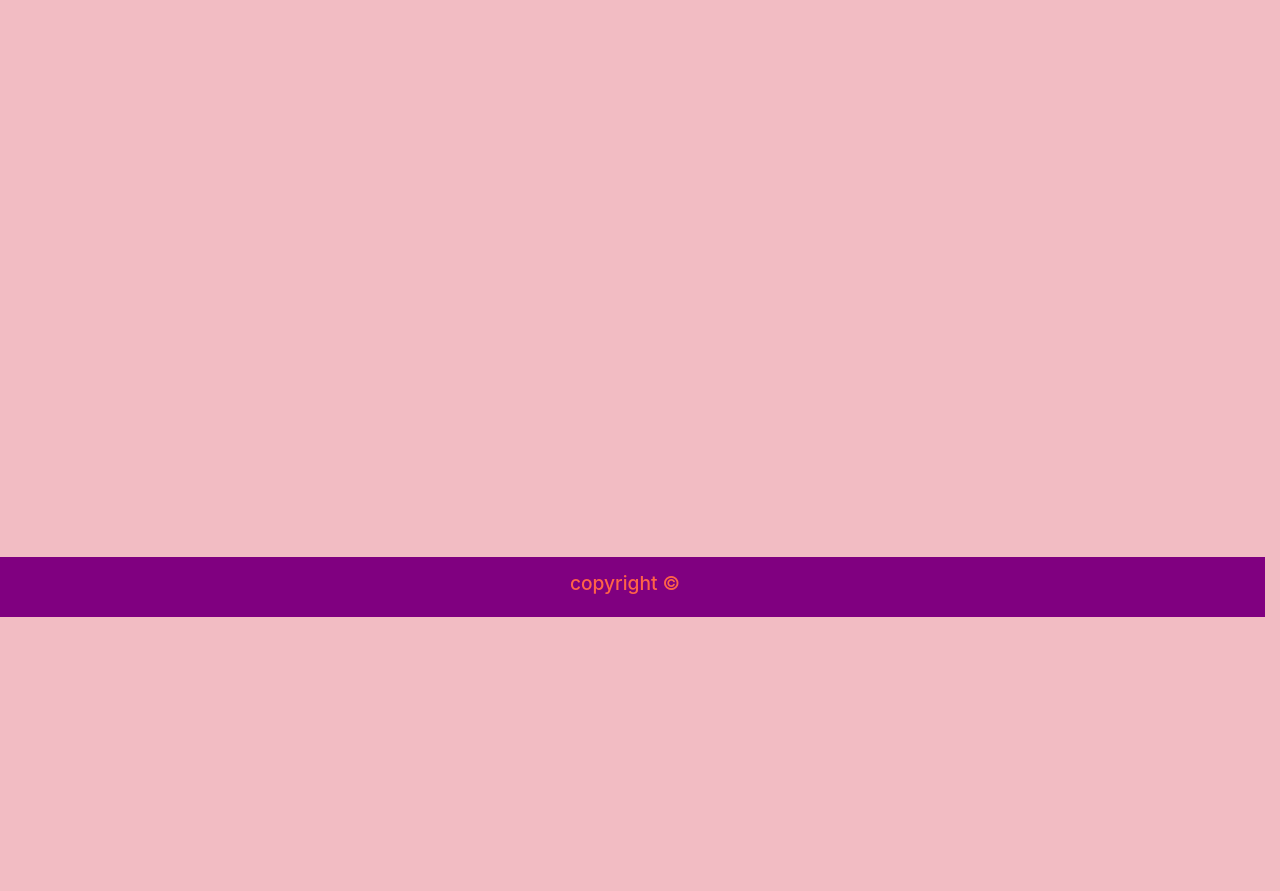
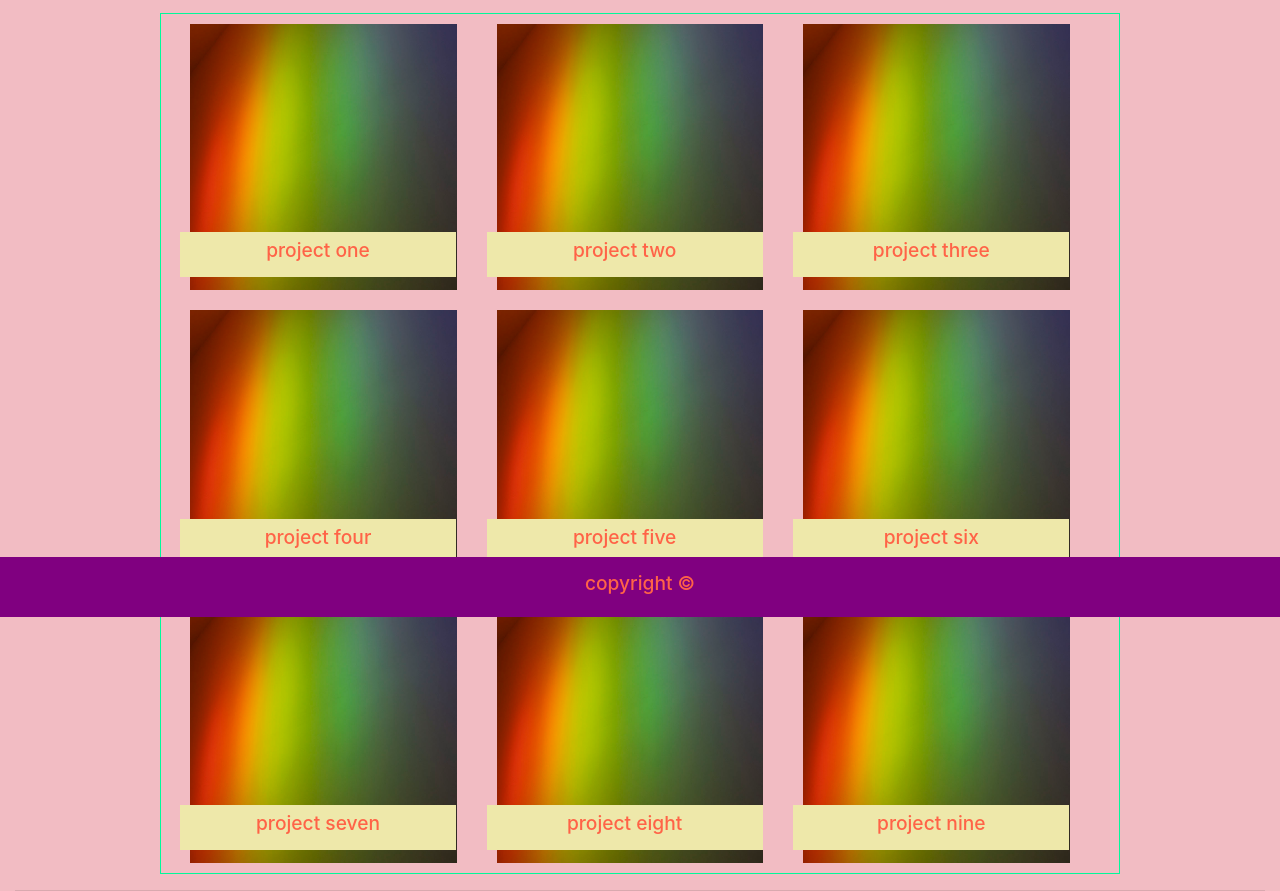
Before and after one commit to skrantzz/01_11_HW, a plain HTML site: page portfolio.html in a window 1280 px wide. Shown: the part 183-1074 px from the top of the page. Before the commit the page ends 800 px from the top, so only its background shows below. Drawn offline with nearby package versions, Linux system fonts and the light colour scheme; files that its build step writes are made by us from their sources.

Commit message:
portfolio page kinda finished, still needs tweaks

```diff
--- a/assets/css/style.css
+++ b/assets/css/style.css
@@ -1,4 +1,5 @@
-html, body {
+html,
+body {
   margin: 0;
   height: 100vh;
   width: 100vw;
@@ -10,17 +11,17 @@ body {
   display: flex;
 }
 
-
 p {
   font-size: 20px;
 }
-h2 {
-  color: tomato;
-}
+
 h1 {
   color: tomato;
   font-size: 1.2rem;
-
+}
+h2 {
+  color: tomato;
+  font-size: 1.2rem;
 }
 
 .nav {
@@ -42,7 +43,6 @@ a:hover {
 }
 
 .footer {
-
   background: purple;
   text-align: center;
   position: fixed;
@@ -50,7 +50,6 @@ a:hover {
   width: 100%;
   height: 60px;
   padding: 15px;
-
 }
 .about_me {
   width: 960px;
@@ -72,7 +71,37 @@ span {
   body {
     background-color: lightblue;
   }
- .nav {
-display: list-item;
- }
+  .nav {
+    display: list-item;
+  }
 }
+
+.row-photos {
+  flex: 25%;
+  max-width: 100%;
+  padding: 0 4px;
+}
+
+.col-photos {
+  padding: auto;
+  margin: auto;
+}
+.image-cont {
+  border: 1px solid mediumspringgreen;
+  width: 960px;
+}
+
+.project-name {
+  background-color: palegoldenrod;
+  text-align: center;
+  position: absolute;
+  bottom: 8%;
+  width: 90%;
+  margin-left: auto;
+  /* margin-right: auto; */
+  padding: 7px
+}
+img {
+  padding: 5px;
+  margin: 5px;
+}
--- a/portfolio.html
+++ b/portfolio.html
@@ -1,21 +1,15 @@
 <!DOCTYPE html>
 <html lang="en">
+
 <head>
   <!-- Required meta tags -->
   <meta charset="utf-8" />
-    <meta
-      name="viewport"
-      content="width=device-width, initial-scale=1, shrink-to-fit=no"
-    />
+  <meta name="viewport" content="width=device-width, initial-scale=1, shrink-to-fit=no" />
 
   <!-- Bootstrap CSS -->
-    <link
-      rel="stylesheet"
-      href="https://stackpath.bootstrapcdn.com/bootstrap/4.4.1/css/bootstrap.min.css"
-      integrity="sha384-Vkoo8x4CGsO3+Hhxv8T/Q5PaXtkKtu6ug5TOeNV6gBiFeWPGFN9MuhOf23Q9Ifjh"
-      crossorigin="anonymous"
-    />
-    <link rel="stylesheet" type="text/css" href="style.css" />
+  <link rel="stylesheet" href="https://stackpath.bootstrapcdn.com/bootstrap/4.4.1/css/bootstrap.min.css"
+    integrity="sha384-Vkoo8x4CGsO3+Hhxv8T/Q5PaXtkKtu6ug5TOeNV6gBiFeWPGFN9MuhOf23Q9Ifjh" crossorigin="anonymous" />
+  <link rel="stylesheet" type="text/css" href="assets/css/style.css" />
 
   <title>Sydney Krantz Is Awesome!</title>
 </head>
@@ -36,23 +30,84 @@
       </div>
     </div>
     <br />
-
-      <div class="row">
-        <div class="col-med-12">
-            <img src=""
-
-            <hr />
-            <div class="row">
-              <div class="col-md-12">
-                <p>
-
-
-                </p>
+    <div class="container image-cont">
+      <div class="row row-photos">
+        <div class="col-md-4 col-photos">
+          <div class="project-text">
+            <div class="project-name">
+              <h2>project one</h2>
+            </div>
+            <img src="assets/images/11_JTREE_DOVE_283.png" class="img-fluid" />
+          </div>
+        </div>
+        <div class="col-md-4 col-photos">
+          <div class="project-text">
+            <div class="project-name">
+              <h2>project two</h2>
+            </div>
+            <img src="assets/images/11_JTREE_DOVE_283.png" class="img-fluid" />
+          </div>
+        </div>
+        <div class="col-md-4 col-photos">
+          <div class="project-text">
+            <div class="project-name">
+              <h2>project three</h2>
+            </div>
+            <img src="assets/images/11_JTREE_DOVE_283.png" class="img-fluid" />
+          </div>
+        </div>
+        <div class="col-md-4 col-photos">
+          <div class="project-text">
+            <div class="project-name">
+              <h2>project four</h2>
+            </div>
+            <img src="assets/images/11_JTREE_DOVE_283.png" class="img-fluid" />
+          </div>
+        </div>
+        <div class="col-md-4 col-photos">
+          <div class="project-text">
+            <div class="project-name">
+              <h2>project five</h2>
+            </div>
+            <img src="assets/images/11_JTREE_DOVE_283.png" class="img-fluid" />
+          </div>
+        </div>
+        <div class="col-md-4 col-photos">
+          <div class="project-text">
+            <div class="project-name">
+              <h2>project six</h2>
+            </div>
+            <img src="assets/images/11_JTREE_DOVE_283.png" class="img-fluid" />
+          </div>
+        </div>
+        <div class="col-md-4 col-photos">
+          <div class="project-text">
+            <div class="project-name">
+              <h2>project seven</h2>
+            </div>
+            <img src="assets/images/11_JTREE_DOVE_283.png" class="img-fluid" />
+          </div>
+        </div>
+        <div class="col-md-4 col-photos">
+          <div class="project-text">
+            <div class="project-name">
+              <h2>project eight</h2>
+            </div>
+            <img src="assets/images/11_JTREE_DOVE_283.png" class="img-fluid" />
+          </div>
+        </div>
+        <div class="col-md-4 col-photos">
+          <div class="project-text">
+            <div class="project-name">
+              <h2>project nine</h2>
+            </div>
+            <img src="assets/images/11_JTREE_DOVE_283.png" class="img-fluid" />
           </div>
         </div>
       </div>
     </div>
-      </div>
+
+    <hr />
 
     <div class="row footer">
       <div class="col-md-12">
@@ -63,4 +118,5 @@
     </div>
   </div>
 </body>
+
 </html>
```
Also changed, not shown: contact.html (+1 -1 lines), index.html (+1 -1 lines). Lines whose indentation alone changed are shown as unchanged.
